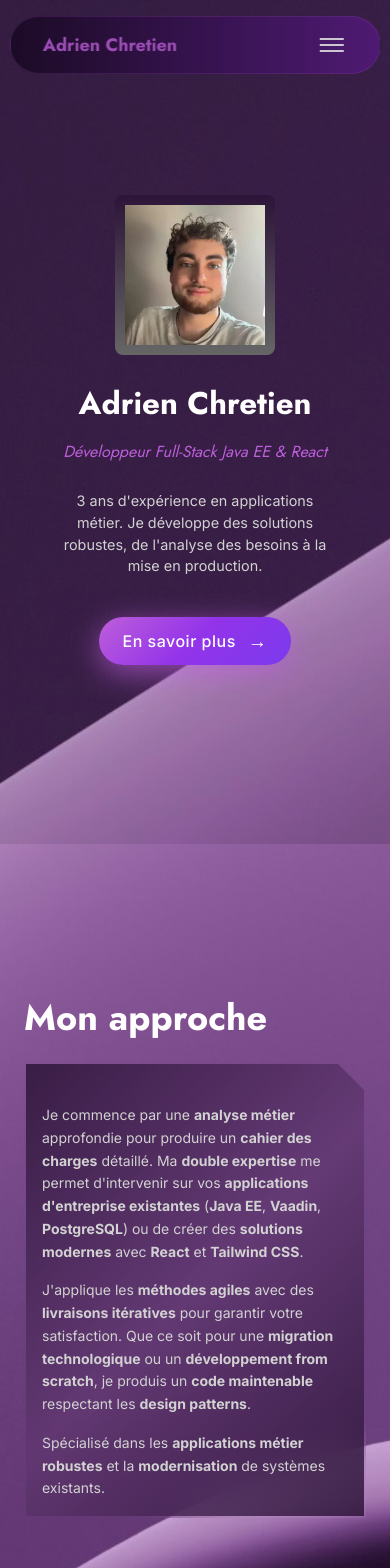
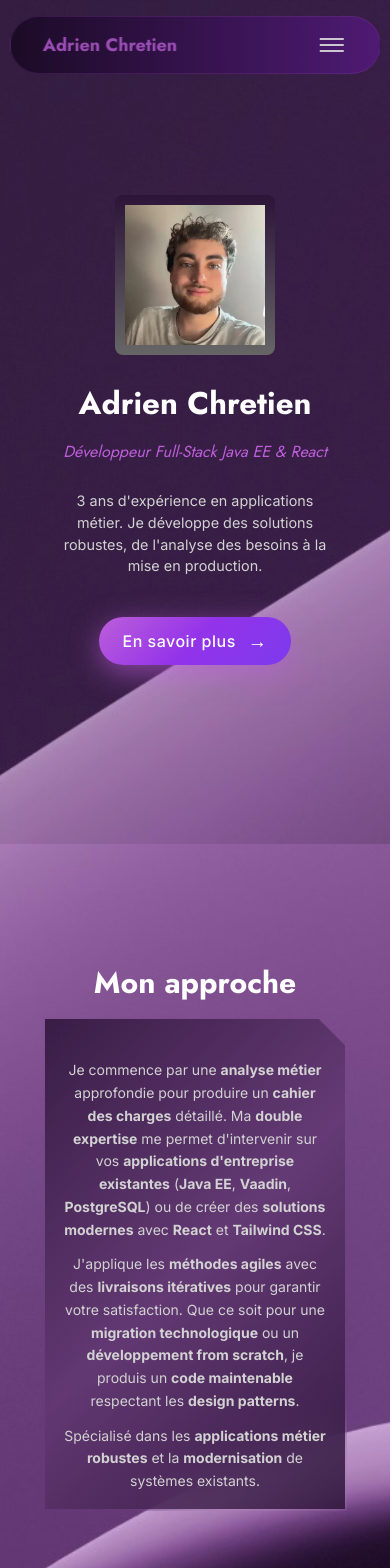
Before and after one commit to Adrien222/portfolio-adrien-chretien, a React (Vite) app: page / in a window 390 px wide. Shown: the top 1568 px of the page. Built offline with nearby package versions, Linux system fonts and the light colour scheme.

Commit message:
Ajustement css approche

```diff
--- a/src/components/ApproachSection.jsx
+++ b/src/components/ApproachSection.jsx
@@ -5,6 +5,7 @@ import React, { useMemo, useState, useEffect, useRef } from 'react';
  * - Parse le texte avec **bold** et le convertit en JSX avec <strong>
  * - Animation d'entrée stable avec Intersection Observer
  * - Z-index correct pour éviter les conflits avec l'overlay de fond
+ * - Optimisé pour mobile avec centrage et espacement réduit
  */
 const ApproachSection = React.memo(({ approachData, isActive }) => {
 
@@ -56,19 +57,20 @@ const ApproachSection = React.memo(({ approachData, isActive }) => {
         ref={sectionRef}
         id="approche"
         className={`
-          min-h-screen flex items-center
-          pt-20 md:pt-24 lg:pt-28
+          min-h-screen flex items-center justify-center
+          pt-12 md:pt-20 lg:pt-28
+          px-4 md:px-0
           transform transition-all duration-700 ease-out
           ${isVisible ? 'opacity-100 translate-y-0' : 'opacity-0 translate-y-8'}
         `}
       >
       {/* Container principal avec largeur max cohérente */}
-      <div className="container-portfolio">
+      <div className="w-full container-portfolio">
 
           {/* Titre de la section */}
           <h2 className={`
-            text-4xl md:text-4xl lg:text-5xl font-jost font-bold
-            mb-6 md:mb-8 lg:mb-6 text-left
+            text-3xl md:text-4xl lg:text-5xl font-jost font-bold
+            mb-4 md:mb-6 lg:mb-6 text-center md:text-left
             transition-colors duration-300
             ${isActive ? 'text-portfolio-purple' : 'text-portfolio-text-primary'}
           `}>
@@ -79,13 +81,13 @@ const ApproachSection = React.memo(({ approachData, isActive }) => {
           <div className="p-4 section-approach md:p-8 lg:p-12">
 
             {/* Contenu principal */}
-            <div className="space-y-4 md:space-y-6 lg:space-y-8">
+            <div className="space-y-3 md:space-y-4 lg:space-y-6">
               {approachData.content.map((paragraph, index) => (
                 <p
                   key={index}
                   className={`
-                    text-sm md:text-base lg:text-lg leading-relaxed
-                    text-portfolio-text-secondary text-left
+                    text-sm md:text-base lg:text-base leading-relaxed
+                    text-portfolio-text-secondary text-center md:text-left
                     transform transition-all duration-500 ease-out
                     ${isVisible ? 'opacity-100 translate-y-0' : 'opacity-0 translate-y-4'}
                   `}
--- a/src/index.css
+++ b/src/index.css
@@ -484,14 +484,29 @@
   }
 
   /* Responsive pour mobile */
+/* Responsive pour mobile - OPTIMISÉ */
   @media (max-width: 768px) {
     .section-approach {
       /* Angle plus petit sur mobile */
       clip-path: polygon(0 0, calc(100% - 30px) 0, 100% 30px, 100% 100%, 0 100%);
+
+      /* Optimisations mobile */
+      margin: 1rem auto;
+      padding: 2rem 1.5rem;
+      max-width: 95%;
     }
 
     .section-approach::before {
       clip-path: polygon(0 0, calc(100% - 30px) 0, 100% 30px, 100% 100%, 0 100%);
+    }
+  }
+
+    @media (max-width: 480px) {
+    .section-approach {
+      /* Mobile très petit */
+      margin: 0.5rem auto;
+      padding: 1.5rem 1rem;
+      max-width: 98%;
     }
   }
 
@@ -1101,13 +1116,36 @@
     padding-right: 1.5rem;
   }
 
-  /* Espacement des sections */
-  .section-spacing {
+ .section-spacing {
     padding-top: 60px;
     padding-bottom: 60px;
   }
 
-  /* Grille des compétences - CONSERVÉE POUR COMPATIBILITÉ */
+  /* Tablette */
+  @media (max-width: 1024px) {
+    .section-spacing {
+      padding-top: 40px;
+      padding-bottom: 50px;
+    }
+  }
+
+  /* Mobile */
+  @media (max-width: 768px) {
+    .section-spacing {
+      padding-top: 20px;   /* Beaucoup plus petit sur mobile */
+      padding-bottom: 40px;
+    }
+  }
+
+  /* Très petit mobile */
+  @media (max-width: 480px) {
+    .section-spacing {
+      padding-top: 15px;
+      padding-bottom: 30px;
+    }
+  }
+
+  /* Grille des compétences */
   .skills-grid {
     display: grid;
     grid-template-columns: repeat(1, 1fr);
```
